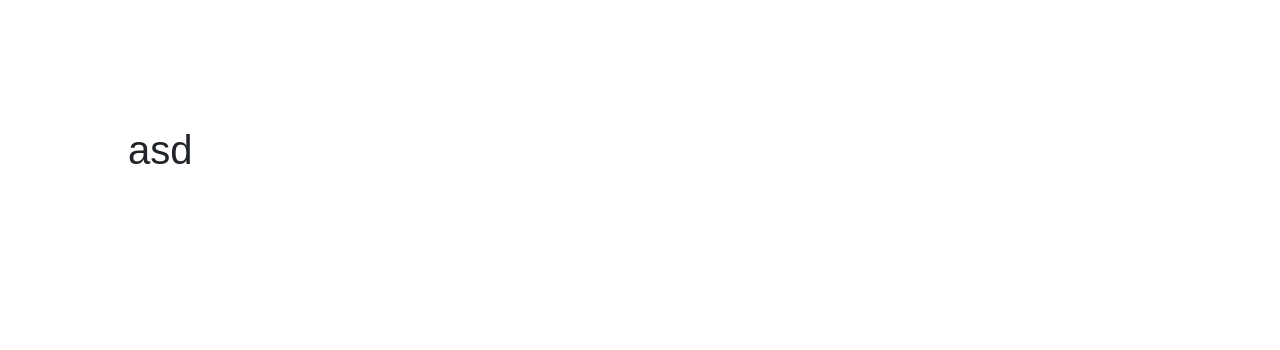
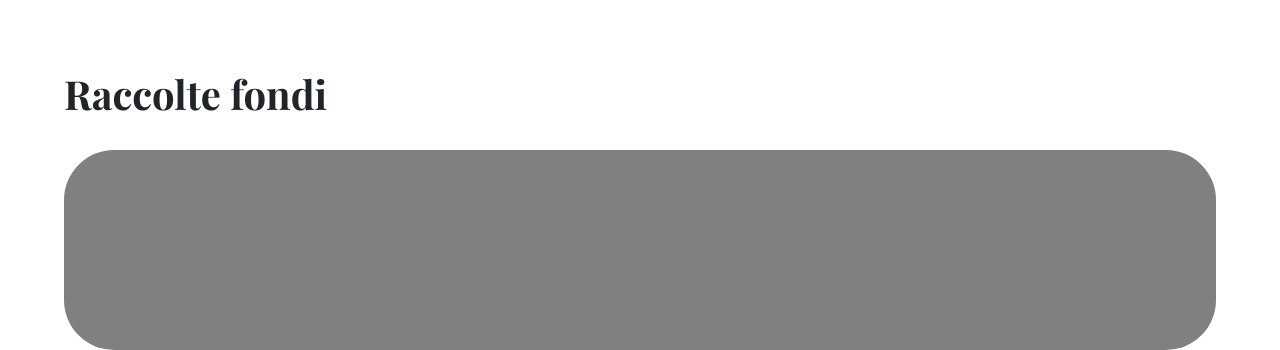
Before and after one commit to bitfede/nova-charta-website, a Next.js app: page / in a window 1280 px wide. Shown: the part 1177-1527 px from the top of the page. Before the commit the page ends 1359 px from the top, so only its background shows below. Built offline with nearby package versions, Linux system fonts and the light colour scheme; a web font is replaced by a local one.

Commit message:
Creates the raccoltefondi component and adds title and a placeholder div

```diff
--- a/components/InEvidenza/InEvidenza.module.css
+++ b/components/InEvidenza/InEvidenza.module.css
@@ -6,6 +6,7 @@
 }
 
 .mainTitle {
+  font-family: 'Playfair Display', serif;
   position: relative;
   z-index: 10;
   font-size: 1.7rem;
--- a/components/QuattroSezioni/QuattroSezioni.module.css
+++ b/components/QuattroSezioni/QuattroSezioni.module.css
@@ -3,6 +3,7 @@
   margin-top: 15vh;
   margin-left: 10vw;
   margin-right: 10vw;
+  margin-bottom: 0;
 }
 
 .cardContainer {
--- a/components/RaccolteFondi/RaccolteFondi.js
+++ b/components/RaccolteFondi/RaccolteFondi.js
@@ -9,7 +9,14 @@ function RaccolteFondi() {
 
   return (
     <div className={styles.raccolteFondiContainer}>
-      <h1>asd</h1>
+      <h1 className={styles.mainTitle}>Raccolte fondi</h1>
+      <Row>
+        <Col sm="12">
+          <div className={styles.raccolteCardContent}>
+
+          </div>
+        </Col>
+      </Row>
     </div>
   )
 }
--- a/components/RaccolteFondi/RaccolteFondi.module.css
+++ b/components/RaccolteFondi/RaccolteFondi.module.css
@@ -1,6 +1,40 @@
 .raccolteFondiContainer {
   z-index: 0;
-  margin-top: 15vh;
-  margin-left: 10vw;
-  margin-right: 10vw;
+  margin-top: 8vh;
+  margin-left: 5vw;
+  margin-right: 5vw;
 }
+
+.mainTitle {
+  position: relative;
+  z-index: 10;
+  font-size: 1.7rem;
+  margin-bottom: 2rem;
+}
+
+.raccolteCardContent {
+  background: grey;
+  height: 200px;
+  border-radius: 50px;
+}
+
+
+
+/*
+  DESKTOP STYLES
+ */
+
+@media (min-width: 992px) {
+
+  .raccolteFondi {
+    margin-top: 5vh;
+    /* margin-left: 2vw;
+    margin-right: 2vw; */
+  }
+
+  .mainTitle {
+    font-size: 2.5rem;
+    font-family: 'Playfair Display', serif;
+    font-weight: bold;
+  }
+}
```
